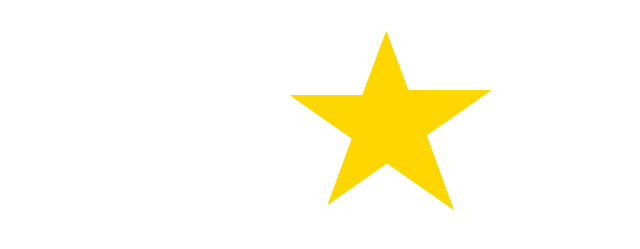
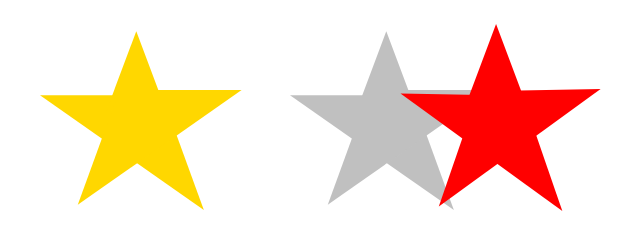
Before and after one commit to fahimabushra1/simple_css_projects, a plain HTML site: page star.html in a window 1280 px wide. Shown: the part 61-310 px from the top of the page, without its empty margins (378-1018 px from the left). Drawn offline with Linux system fonts and the light colour scheme.

Commit message:
three stars are lining

```diff
--- a/star.html
+++ b/star.html
@@ -13,16 +13,49 @@
         .star {
             border-left: 100px solid transparent;
             border-right: 100px solid transparent;
+            border-bottom: 70px solid silver;
+            position: absolute;
+            transform: rotate(35deg);
+            translate: 120px;
+            top: 150px;
+            left: 550px;
+        }
+
+        .star::before {
+            border-left: 30px solid transparent;
+            border-right: 30px solid transparent;
+            border-bottom: 80px solid silver;
+            position: absolute;
+            top: -45px;
+            left: -65px;
+            content: '';
+            transform: rotate(-35deg);
+        }
+
+        .star::after {
+            border-left: 100px solid transparent;
+            border-right: 100px solid transparent;
+            border-bottom: 70px solid silver;
+            position: absolute;
+            top: -3px;
+            left: -105px;
+            content: '';
+            transform: rotate(-70deg);
+        }
+
+        .s_star {
+            border-left: 100px solid transparent;
+            border-right: 100px solid transparent;
             border-bottom: 70px solid gold;
             position: absolute;
             transform: rotate(35deg);
             translate: 120px;
             top: 150px;
-            left: 550px;
+            left: 300px;
             text-align: center;
         }
 
-        .star::before {
+        .s_star::before {
             border-left: 30px solid transparent;
             border-right: 30px solid transparent;
             border-bottom: 80px solid gold;
@@ -33,7 +66,7 @@
             transform: rotate(-35deg);
         }
 
-        .star::after {
+        .s_star::after {
             border-left: 100px solid transparent;
             border-right: 100px solid transparent;
             border-bottom: 70px solid gold;
@@ -43,38 +76,37 @@
             content: '';
             transform: rotate(-70deg);
         }
-        .sm_star {
+
+        .t_star {
             border-left: 100px solid transparent;
             border-right: 100px solid transparent;
-            border-bottom: 70px solid gold;
+            border-bottom: 70px solid #ff0000;
             position: absolute;
-            transform: rotate(35deg);
-            translate: 120px;
+            transform: rotate(36deg);
             top: 150px;
-            left: 550px;
-            text-align: center;
+            right: 300px;
         }
 
-        .sm_star::before {
+        .t_star::before {
             border-left: 30px solid transparent;
             border-right: 30px solid transparent;
-            border-bottom: 80px solid gold;
+            border-bottom: 80px solid #ff0000;
             position: absolute;
-            top: -45px;
-            left: -65px;
-            content: '';
-            transform: rotate(-35deg);
+            content: "";
+            top: -50px;
+            left: -70px;
+            transform: rotate(-36deg);
         }
 
-        .sm_star::after {
+        .t_star::after {
             border-left: 100px solid transparent;
             border-right: 100px solid transparent;
-            border-bottom: 70px solid gold;
+            border-bottom: 70px solid#ff0000;
             position: absolute;
-            top: -3px;
+            top: -2px;
             left: -105px;
             content: '';
-            transform: rotate(-70deg);
+            transform: rotate(-72deg);
         }
     </style>
 </head>
@@ -82,7 +114,8 @@
 <body>
     <h1>star</h1>
     <div class="star"></div>
-    <div class="sm_star"></div>
+    <div class="s_star"></div>
+    <div class="t_star"></div>
 </body>
 
 </html>
```
